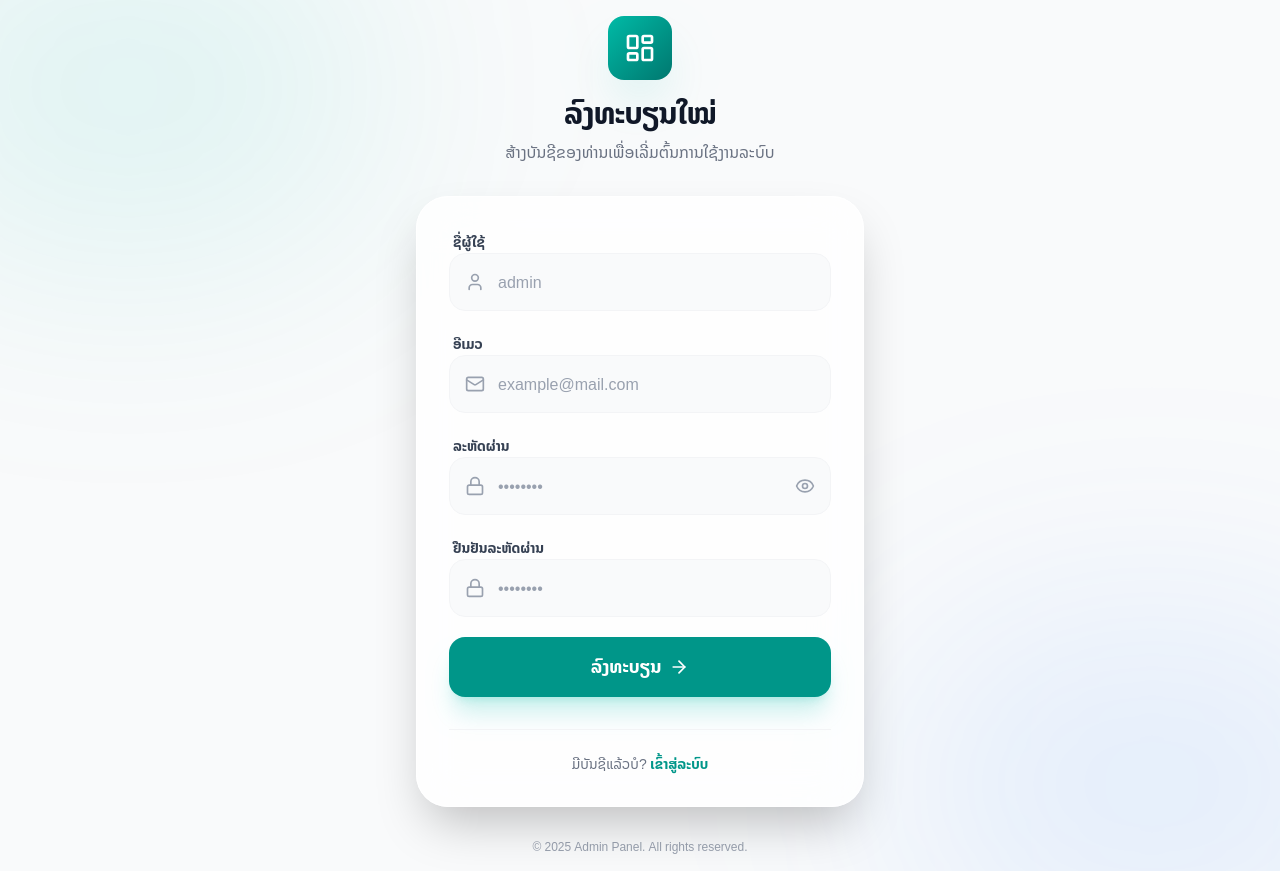
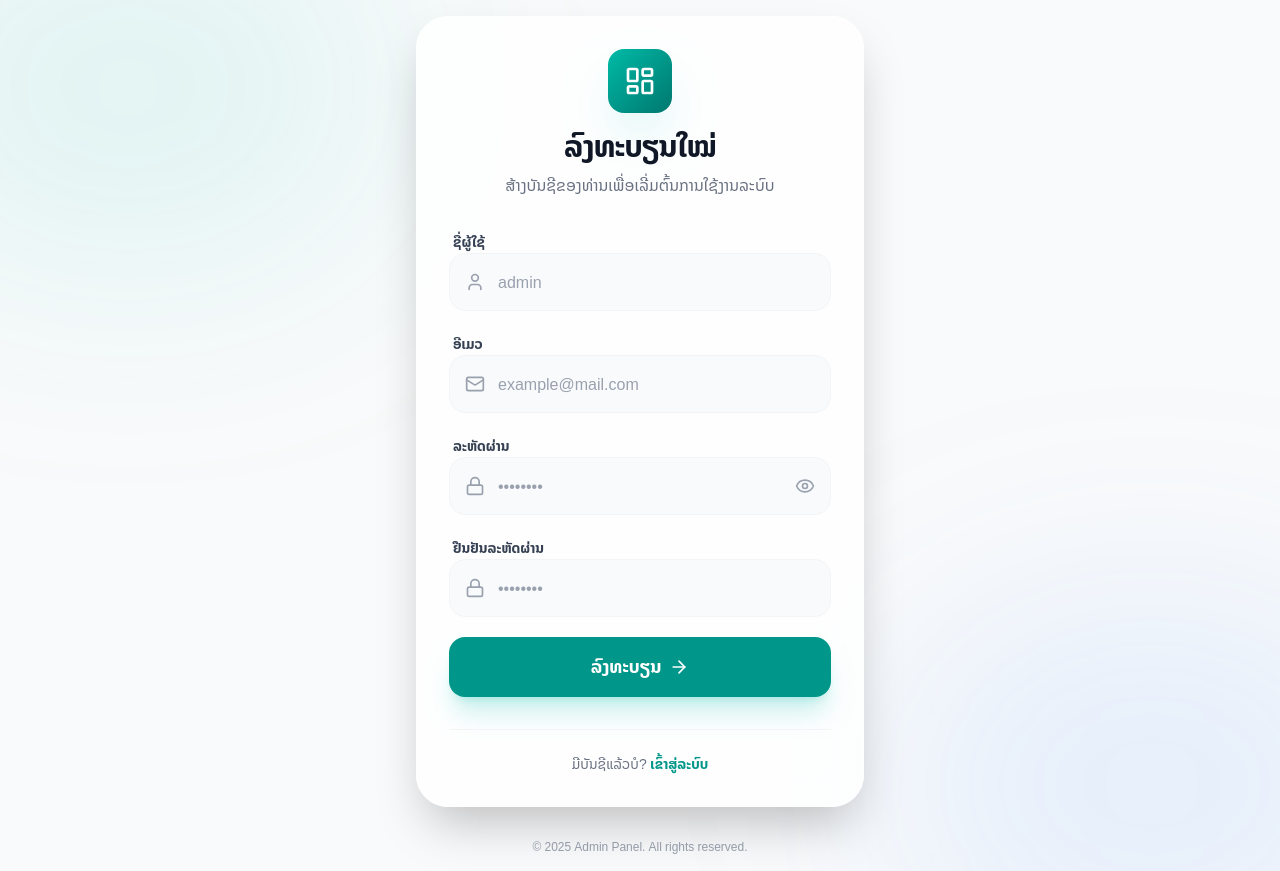
Before and after one commit to huevangxp/next-beginner, a Next.js app: page /register in a window 1280 px wide. Built offline with nearby package versions, Linux system fonts and the light colour scheme.

Commit message:
commit Thu 12/18/2025 13:29:44.16

```diff
--- a/app/register/page.tsx
+++ b/app/register/page.tsx
@@ -51,6 +51,8 @@ const RegisterPage = () => {
       </div>
 
       <div className="w-full max-w-md relative z-10">
+        {/* Register Card */}
+        <div className="bg-white/80 dark:bg-gray-900/80 backdrop-blur-xl p-8 rounded-[32px] border border-white dark:border-gray-800 shadow-2xl animate-in fade-in zoom-in-95 duration-500">
           {/* Logo Section */}
           <div className="flex flex-col items-center mb-8 animate-in fade-in slide-in-from-top-4 duration-700">
             <div className="w-16 h-16 bg-gradient-to-br from-teal-500 to-teal-700 rounded-2xl flex items-center justify-center shadow-2xl shadow-teal-500/20 mb-4">
@@ -63,9 +65,6 @@ const RegisterPage = () => {
               ສ້າງບັນຊີຂອງທ່ານເພື່ອເລີ່ມຕົ້ນການໃຊ້ງານລະບົບ
             </p>
           </div>
-
-        {/* Register Card */}
-        <div className="bg-white/80 dark:bg-gray-900/80 backdrop-blur-xl p-8 rounded-[32px] border border-white dark:border-gray-800 shadow-2xl animate-in fade-in zoom-in-95 duration-500">
           <form onSubmit={handleSubmit} className="space-y-5">
             {error && (
               <div className="p-4 bg-red-50 dark:bg-red-900/20 border border-red-100 dark:border-red-900/30 rounded-2xl text-red-600 dark:text-red-400 text-sm font-medium animate-in shake duration-300">
```
Lines whose indentation alone changed are shown as unchanged.
